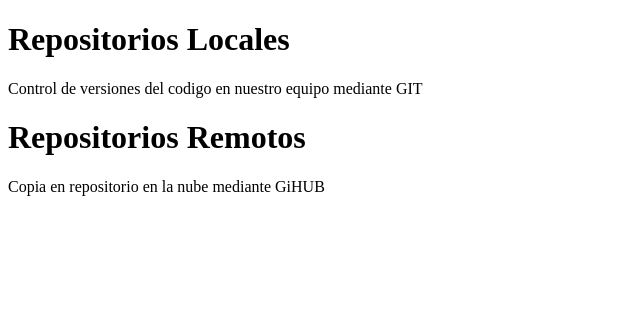
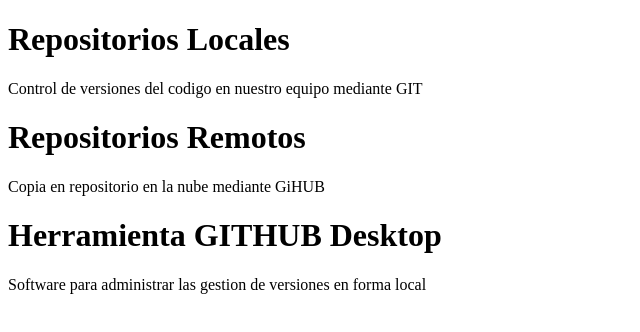
Before and after one commit to silvinalaurent/WebClase8, a plain HTML site: page index.html in a window 1280 px wide. Shown: the whole page, without its empty margins (0-640 px from the left). Drawn offline with Linux system fonts and the light colour scheme.

Commit message:
Update index.html

```diff
--- a/index.html
+++ b/index.html
@@ -1,5 +1,5 @@
 <!DOCTYPE html>
-<html lang="en">
+<html lang="es">
 <head>
     <meta charset="UTF-8">
     <meta http-equiv="X-UA-Compatible" content="IE=edge">
@@ -15,5 +15,8 @@
         <h1>Repositorios Remotos</h1>
         <p>Copia en repositorio en la nube mediante GiHUB</p>
     </div>
+    <div>
+        <H1>Herramienta GITHUB Desktop</H1>
+        <p>Software para administrar las gestion de versiones en forma local</p>
 </body>
 </html>
```
